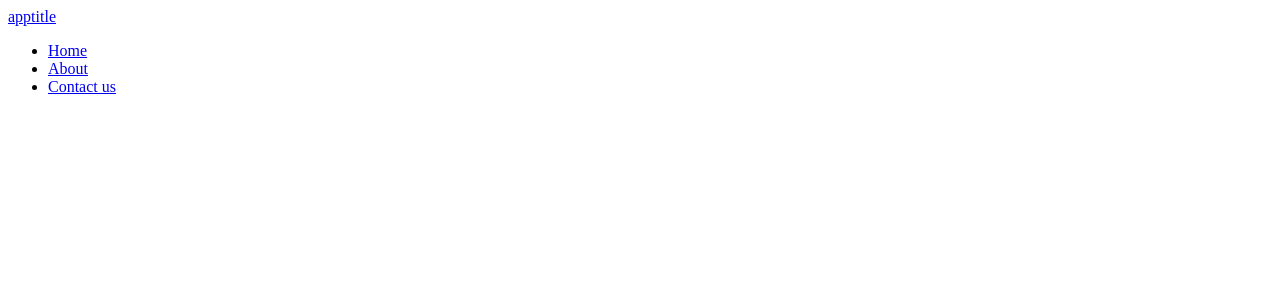
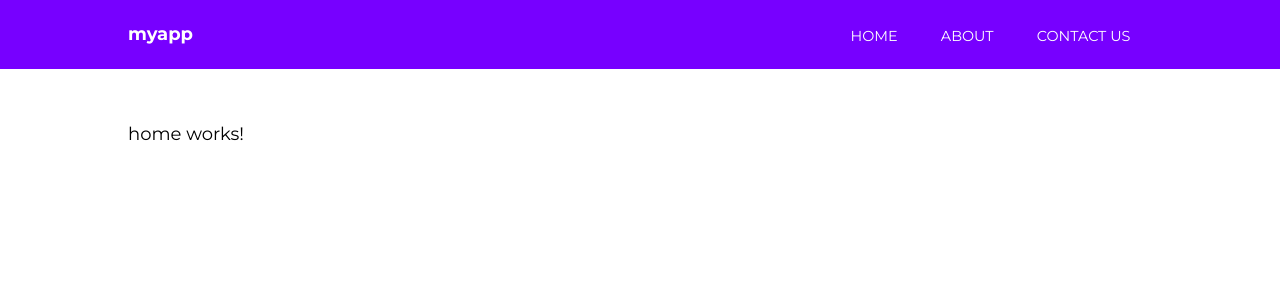
Before and after one commit to LeighBaugham/ng7, an Angular app: page / in a window 1280 px wide. Shown: the top 300 px of the page. Built offline with nearby package versions, Linux system fonts and the light colour scheme.

Commit message:
some styling and fixed routes

```diff
--- a/src/app/app-routing.module.ts
+++ b/src/app/app-routing.module.ts
@@ -1,8 +1,14 @@
 import { NgModule } from '@angular/core';
 import { Routes, RouterModule } from '@angular/router';
+import { HomeComponent } from './home/home.component';
+import { AboutComponent } from './about/about.component';
+import { ContactComponent } from './contact/contact.component';
 
-
-const routes: Routes = [];
+const routes: Routes = [
+  { path: '', component: HomeComponent },
+  { path: 'about', component: AboutComponent },
+  { path: 'contact', component: ContactComponent },
+];
 
 @NgModule({
   imports: [RouterModule.forRoot(routes)],
--- a/src/app/nav/nav.component.html
+++ b/src/app/nav/nav.component.html
@@ -1,6 +1,6 @@
 <header>
         <div class="container">
-          <a routerLink="/" class="logo">apptitle</a>
+          <a routerLink="/" class="logo">{{appTitle}}</a>
           <nav>
             <ul>
               <li><a routerLink="/">Home</a></li>
--- a/src/app/nav/nav.component.scss
+++ b/src/app/nav/nav.component.scss
@@ -0,0 +1,30 @@
+header {
+    background: #7700FF;
+
+    .logo {
+        font-weight: bold;
+    }
+
+    nav {
+        justify-self: right;
+
+        ul {
+            list-style-type: none;
+            margin: 0; padding: 0;
+
+            li {
+                float: left;
+
+                a {
+                    padding: 1.5em;
+                    text-transform: uppercase;
+                    font-size: .8em;
+
+                    &:hover {
+                        background: #8E2BFF;
+                    }
+                }
+            }
+        }
+    }
+}
--- a/src/app/nav/nav.component.ts
+++ b/src/app/nav/nav.component.ts
@@ -7,6 +7,9 @@
 })
 export class NavComponent implements OnInit {
 
+
+  appTitle: string = 'myapp'
+
   constructor() { }
 
   ngOnInit() {
--- a/src/styles.scss
+++ b/src/styles.scss
@@ -1 +1,34 @@
 /* You can add global styles to this file, and also import other style files */
+@import url('https://fonts.googleapis.com/css?family=Montserrat:400,700');
+
+body, html {
+    height: 100%;
+    margin: 0 auto;
+}
+
+body {
+    font-family: 'Montserrat';
+    font-size: 18px;
+}
+
+a {
+    text-decoration: none;
+}
+
+.container {
+    width: 80%;
+    margin: 0 auto;
+    padding: 1.3em;
+    display: grid;
+    grid-template-columns: 30% auto;
+
+    a {
+        color: white;
+    }
+}
+
+section {
+    width: 80%;
+    margin: 0 auto;
+    padding: 2em;
+}
```
